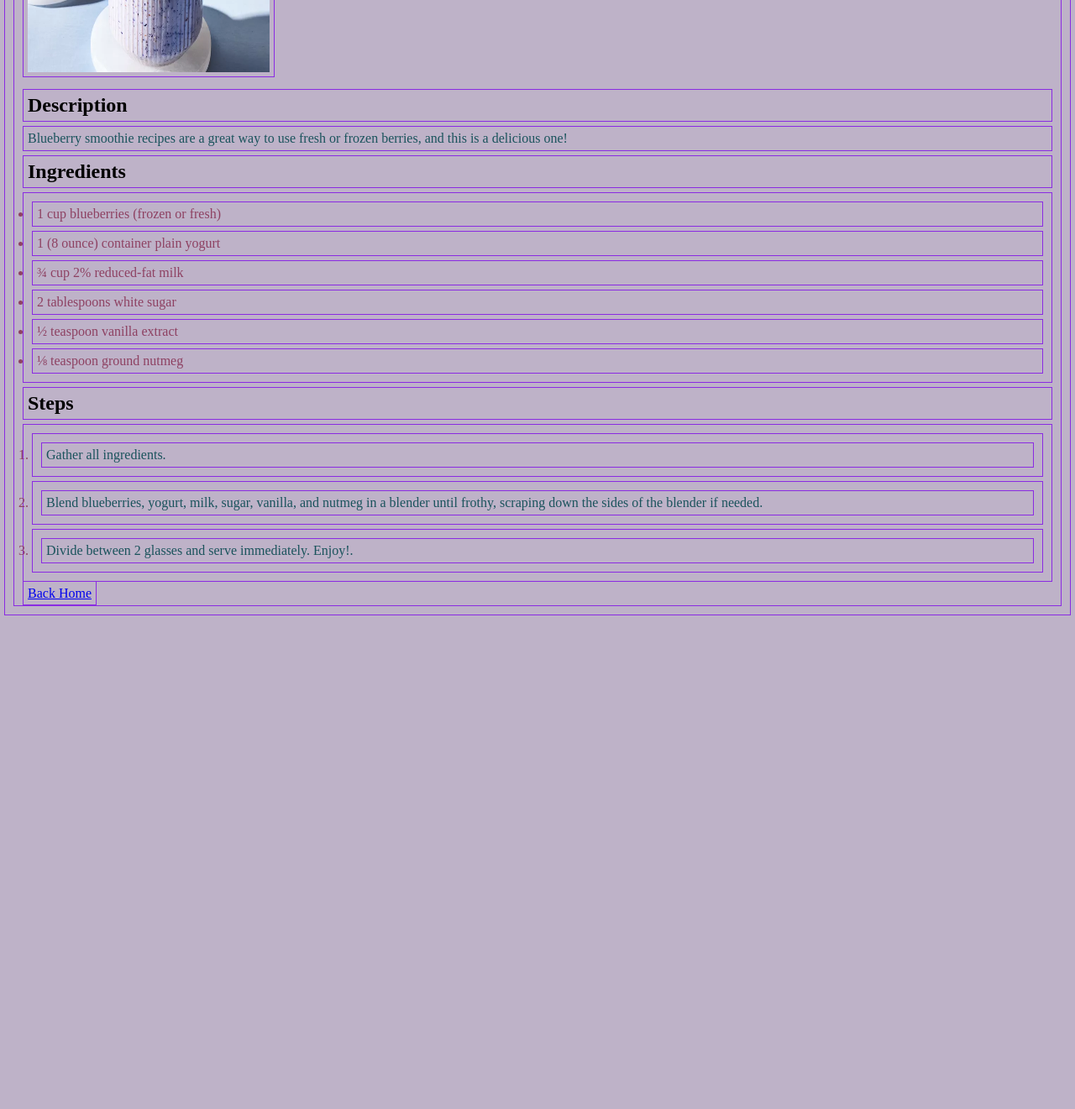
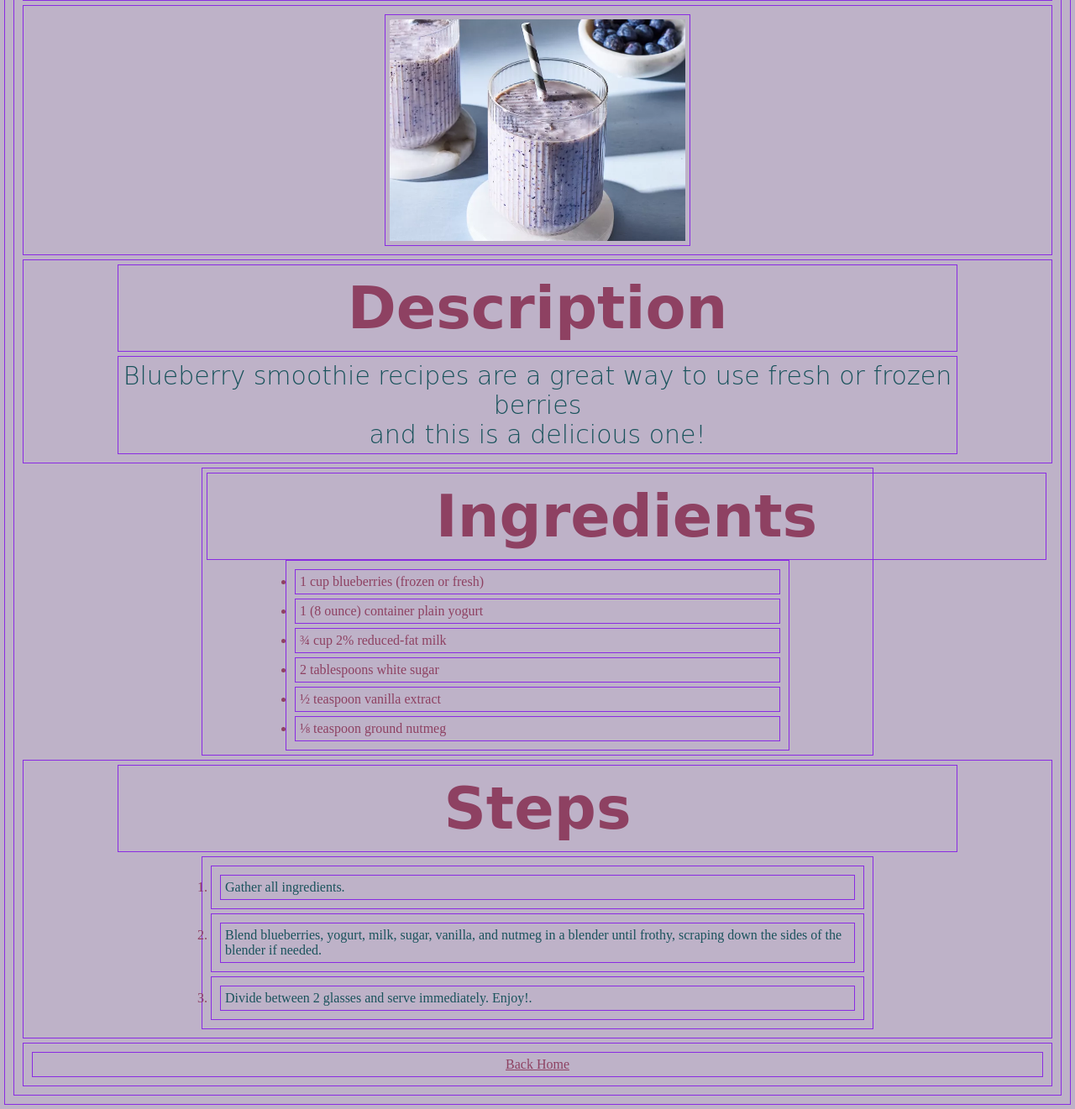
Before and after one commit to nahyanquasem/odin_recipes, a plain HTML site: page recipes/blueberry_smoothie.html in a window 1280 px wide. Shown: the part 294-1615 px from the top of the page at 84% size. Before the commit the page ends 1032 px from the top, so only its background shows below. Drawn offline with Linux system fonts and the light colour scheme.

Commit message:
Continue with web page refactor
Continues refactoring on remaining web pages.
Introduce CSS/HTML bug for ingredients and
sub-ingredients classes.

```diff
--- a/recipes/blueberry_smoothie.html
+++ b/recipes/blueberry_smoothie.html
@@ -1,22 +1,45 @@
 <!DOCTYPE html>
 <html lang="en">
+
     <head>
+
         <meta charset="UTF-8">
         <meta name="viewport" content="width=device-width, initial-scale=1.0">
         <link rel="stylesheet" href="recipes_styles.css">
         <title>Blueberry Smoothie</title>
+
     </head>
     <body>
+
+        <div class="header">
+
             <h1>BLUEBERRY SMOOTHIE</h1>
-        <img class="img_center" src="../images/blueberry_smoothie.webp" alt="glass of thick purple smoothie with starw inside" height="300" width="300">
+
+        </div>
+
+        <div class="images">
+
+            <img class="image-dessert" src="../images/blueberry_smoothie.webp" alt="glass of thick purple smoothie with starw inside">
+
+        </div>
+
+        <div class="description">
+
             <h2>Description</h2>
-        <p class="description">
-            Blueberry smoothie recipes are a great way to use fresh or frozen berries, and this is a delicious one!<br>
+
+            <p>
+                Blueberry smoothie recipes are a great way to use fresh or frozen berries<br>and this is a delicious one!<br>
             </p>
+
+        </div>
+
+        <!-- Need to fix ingredients indentation, check box model on this element -->
+
+        <div class="ingredients sub-ingredients">
 
             <h2>Ingredients</h2>
 
-        <ul class="components items">
+            <ul>
                 <li>1 cup blueberries (frozen or fresh)</li>
                 <li>1 (8 ounce) container plain yogurt</li>
                 <li>¾ cup 2% reduced-fat milk</li>
@@ -25,8 +48,15 @@
                 <li>⅛ teaspoon ground nutmeg</li>
             </ul>
 
+        </div>
+
+        <!-- Need to fix ingredients indentation, check box model on this element -->
+
+        <div class="steps">
+
             <h2>Steps</h2>
-        <ol class="steps">
+
+            <ol>
                 <li>
                     <p>
                         Gather all ingredients.<br>
@@ -43,6 +73,18 @@
                     </p>
                 </li>
             </ol>
-        <a id="home-link" href="../index.html" target="_parent" rel="noopener">Back Home</a>
+
+        </div>
+
+
+        <div class="footer">
+
+            <a href="../index.html" target="_parent" rel="noopener">Back Home</a>
+
+        </div>
+
+
+
+
     </body>
 </html>
--- a/recipes/recipes_styles.css
+++ b/recipes/recipes_styles.css
@@ -31,6 +31,7 @@ div.header{
 
 }
 
+/* Check if adding inline width height dimension have any effect */
 div .image-dessert{
     display: block;
     margin-right: auto;
@@ -41,6 +42,7 @@ div .image-dessert{
 
 }
 
+/* Need to handle ingredients and sub-ingredients effectively across pages. */
 .steps h2,
 .ingredients h2,
 .description h2{
```
Also changed, not shown: recipes/key_lime_pie.html (+46 -5 lines), recipes/strawberry_oreo_chessecake.html (+1 -1 lines). Lines whose indentation alone changed are shown as unchanged.
